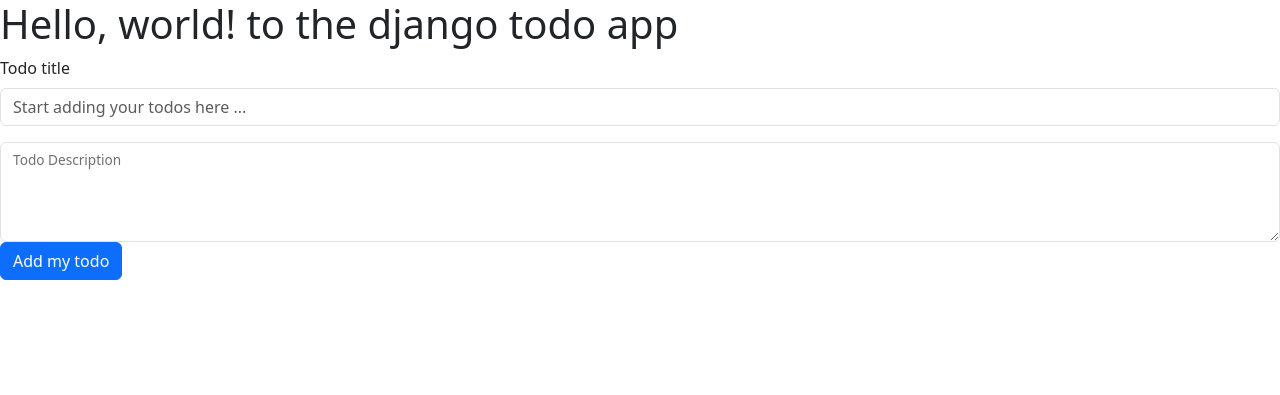
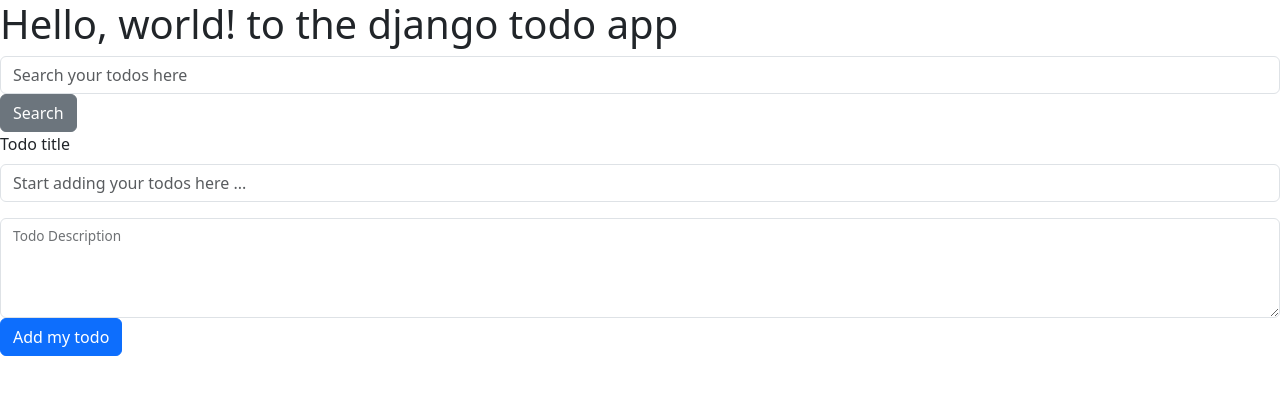
Before and after one commit to isadev97/django-basics-batch-2-repo, a Django app: page /todos/list/ in a window 1280 px wide. Shown: the top 395 px of the page. Run offline with Django 4.2, Linux system fonts and the light colour scheme; data that the repository does not hold is empty.

Commit message:
search bar added

```diff
--- a/todo_app/templates/list.html
+++ b/todo_app/templates/list.html
@@ -8,6 +8,10 @@
   </head>
   <body>
     <h1>Hello, world! to the django todo app</h1>
+    <form method="GET" action="{% url 'todo_list_view' %}" >
+        <input type="text" class="form-control" id="search" placeholder="Search your todos here" name="search" />
+        <button type="submit" class="btn btn-secondary">Search</button>
+      </form>
     <form method="POST" action="{% url 'todo_create_view' %}">
       {% csrf_token %}
       <div class="mb-3">
--- a/todo_app/views.py
+++ b/todo_app/views.py
@@ -3,8 +3,13 @@ from todo_app.models import Todo
 
 # Create your views here.
 def list_view(request):
+    print(request.method)
+    search_string = request.GET.get('search', "")
+    todo_list = Todo.objects.all().order_by("-created_at")
+    if search_string != "":
+        todo_list = todo_list.filter(title__istartswith=search_string)
     data = {
-        "todo_list" : Todo.objects.all().order_by("-created_at")
+        "todo_list" : todo_list
     }
     return render(request, "list.html", context=data)
 
```
